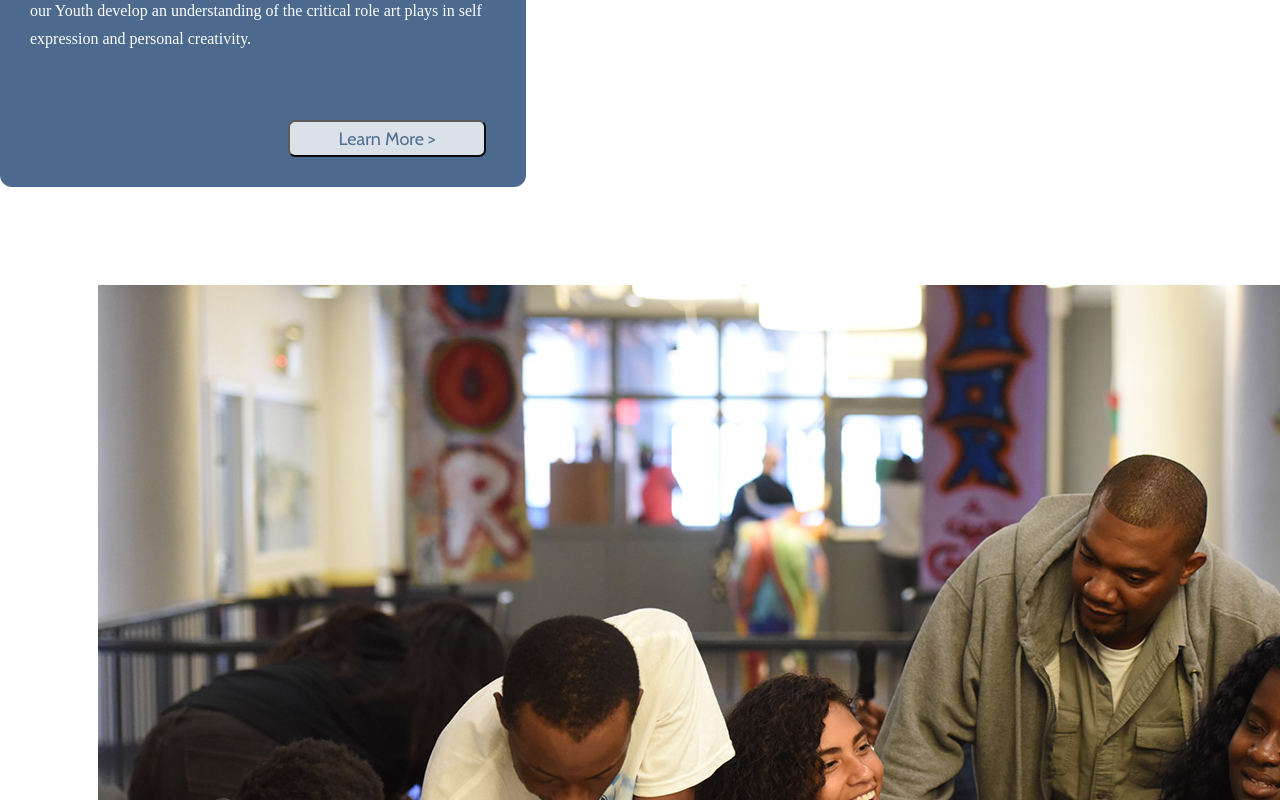
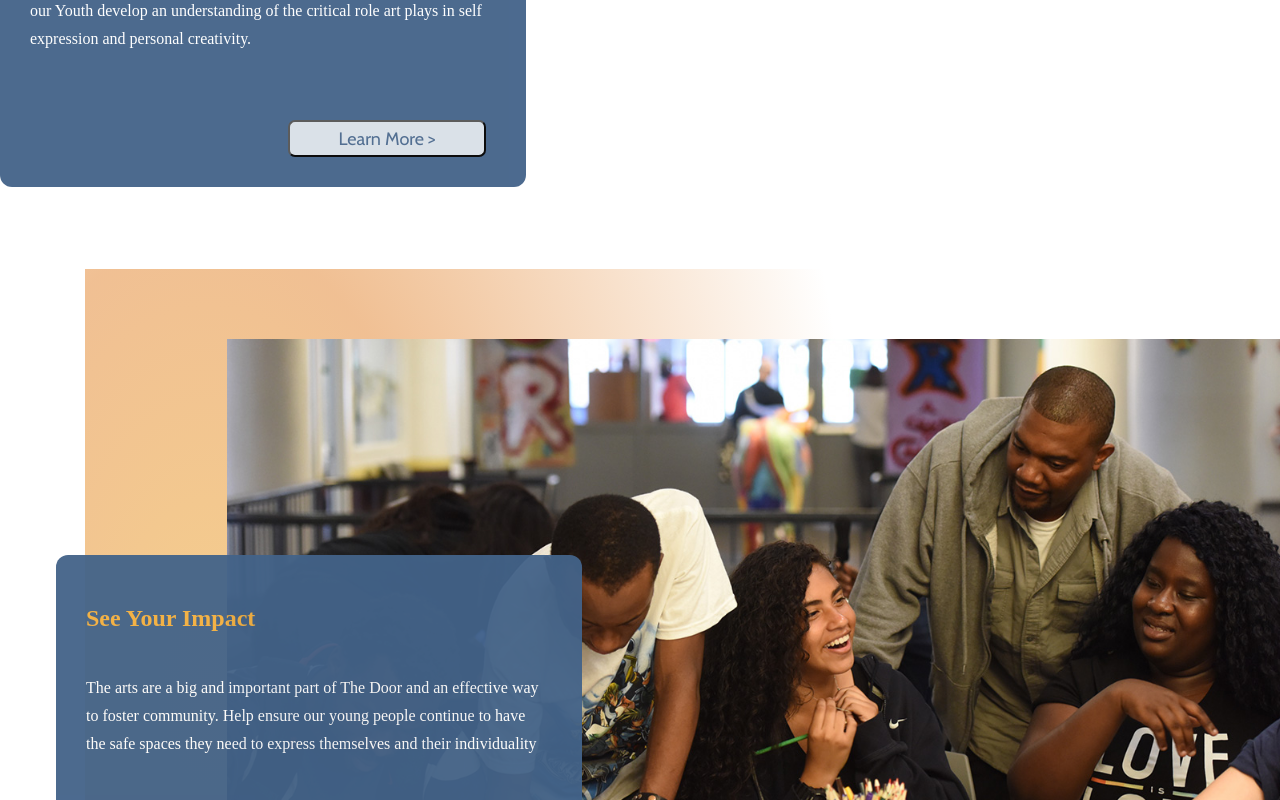
Before and after one commit to Ricomitch/The-Door, a React (Create React App) app in the folder client/: page / in a window 1280 px wide. Shown: the part 2000-2800 px from the top of the page. Built offline with nearby package versions, Linux system fonts and the light colour scheme; a web font is replaced by a local one.

Commit message:
looking good

```diff
--- a/client/src/components/HomePage/ImpactHomePage.css
+++ b/client/src/components/HomePage/ImpactHomePage.css
@@ -2,17 +2,27 @@
  div.impact-home-div {
    width: 100%;
    height: 807px;
-   padding: 50px;
+   padding: 20px;
+   display: grid;
+   grid-template-rows: 62px 70px 216px 359px 20px 80px;
+   grid-template-columns: 36px 29px 142px 209px 1fr 36px;
  }
 
- div.see-your-impact {
+ div.rectangle143 {
+  grid-row-start: 4;
+  grid-column-start: 2;
+  z-index: 2;
+ }
 
- }
 div.gradient-block{
-  position: relative;
-  top: 3rem;
-  left: 3rem;
+  grid-row-start: 2;
+  grid-column-start: 3;
   width: 1153px;
   height: 617px;
   background: radial-gradient(56.9% 198.68% at 10.67% 69.04%, #F5CE8C 0%, rgba(237, 178, 124, 0.822917) 38.02%, rgba(197, 49, 49, 0) 100%);
 }
+
+div.img-wrapper {
+  grid-row-start: 3;
+  grid-column-start: 4;
+}
--- a/client/src/components/HomePage/ImpactHomePage.jsx
+++ b/client/src/components/HomePage/ImpactHomePage.jsx
@@ -1,26 +1,30 @@
 import React from 'react'
 import './ImpactHomePage.css'
+import Rectangle143 from '../shared/Rectangle143/Rectangle143'
 import ImpactImage from '../../assets/Homepage/slack-imgs.png'
+import copyJSON from '../../assets/Homepage/copy.json'
 
 function ImpactHomePage() {
   return (
     <div className='impact-home-div'>
-      <div className="see-your-impact">
+
+        <Rectangle143 copy={copyJSON.HomepageImpactRectangle143} />
+
         <div className='gradient-block'>
-          <div
+        </div>
+        <div
             className='img-wrapper'
             style={{
               backgroundImage: `url(${ImpactImage})`,
-              backgroundSize: 'auto',
+              backgroundSize: 'cover',
               width: '1201px',
               height: '583px',
               zIndex: '1',
+              backgroundPositionY: '50%'
             }}
-          ></div>
-
+      >
+          </div>
         </div>
-      </div>
-    </div>
   )
 }
 
```
